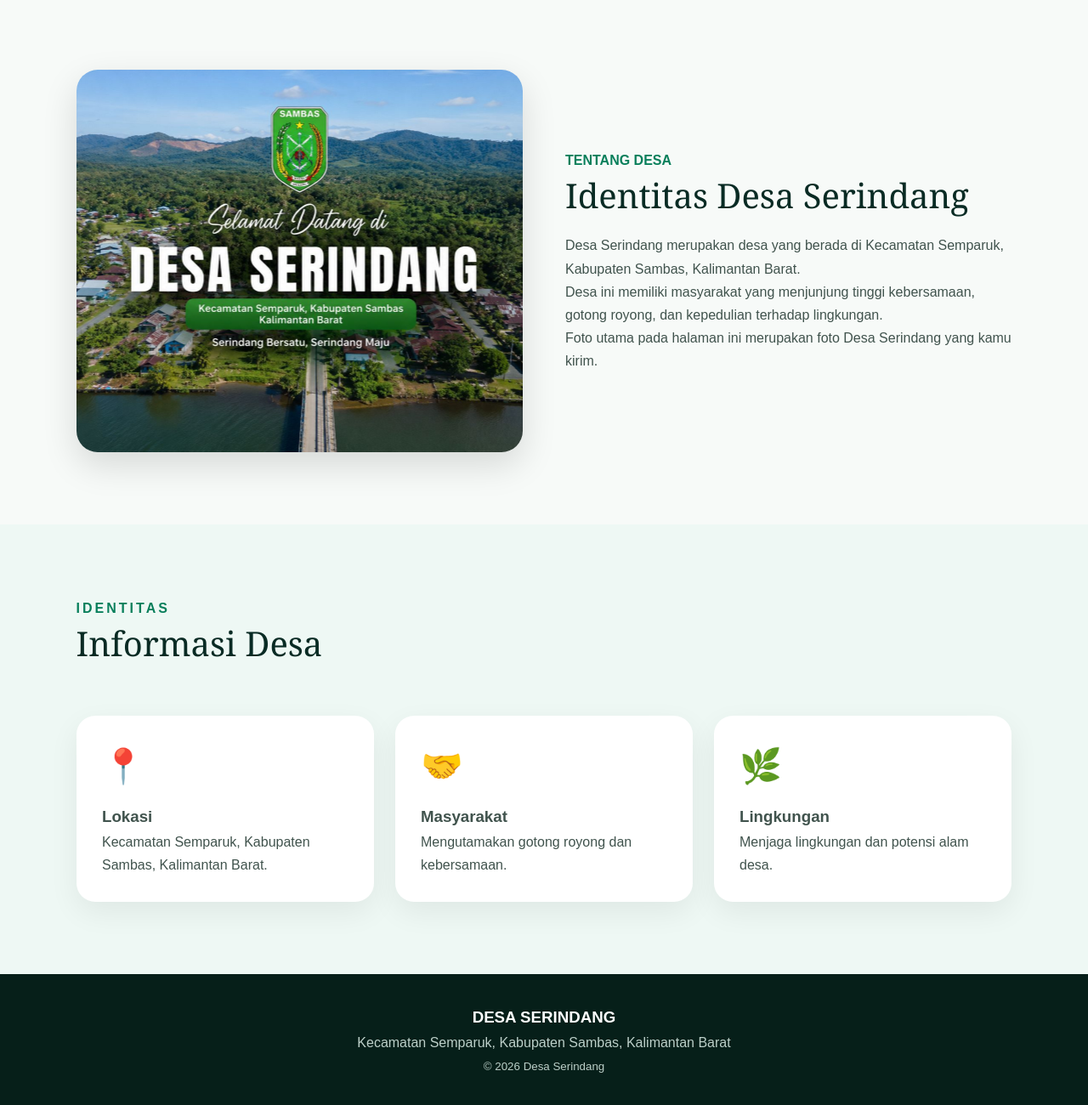
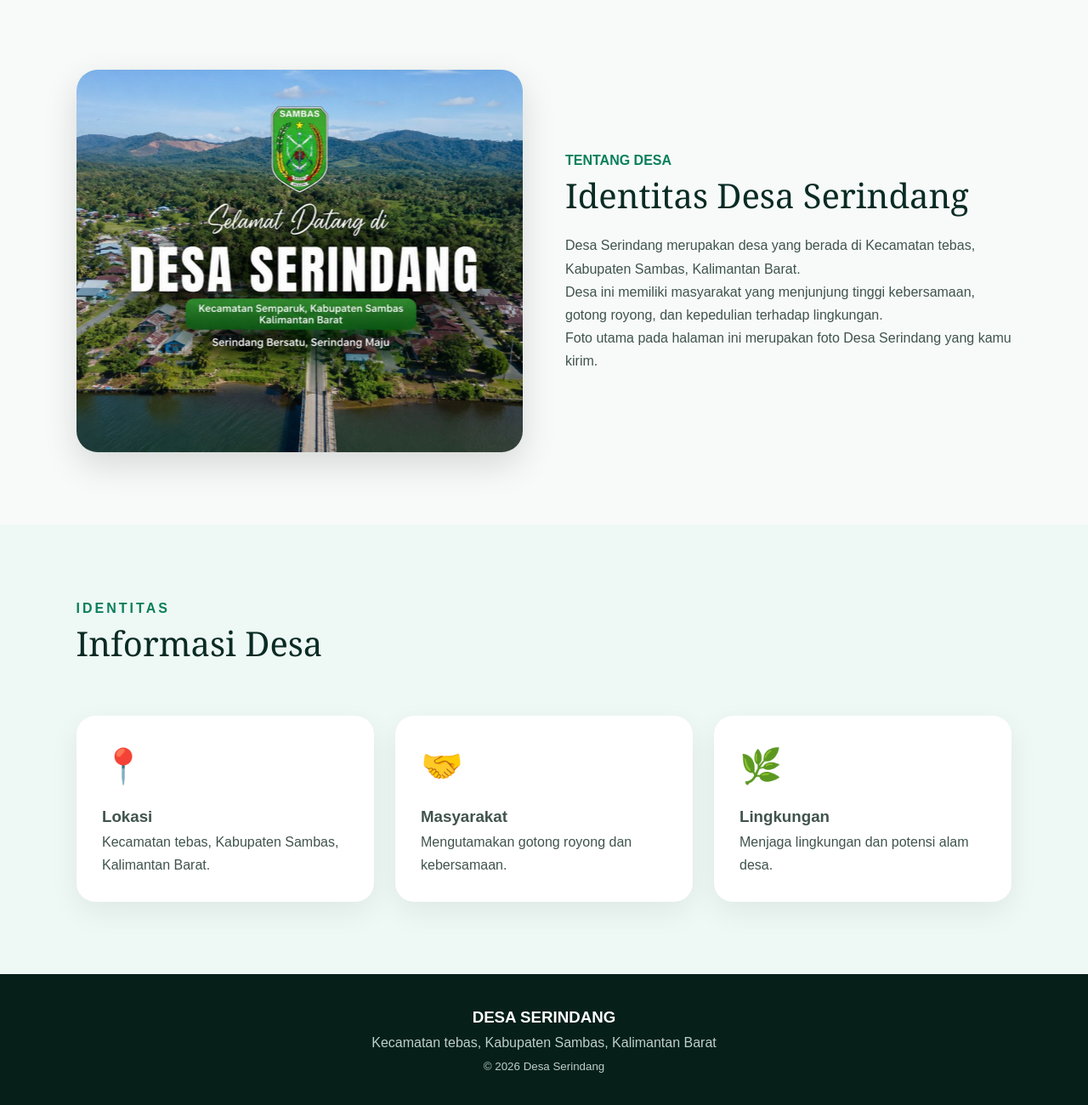
Before and after one commit to indende3-png/website-promosi-desa, a plain HTML site: page profil.html in a window 1280 px wide. Shown: the part 386-1686 px from the top of the page at 85% size. Drawn offline with Linux system fonts and the light colour scheme.

Commit message:
Update profil.html

```diff
--- a/profil.html
+++ b/profil.html
@@ -50,7 +50,7 @@ footer{text-align:center;background:#061f19;color:#bdd0c9;padding:35px}footer h3
 <div class="reveal">
 <p style="color:#087f5b;font-weight:bold">TENTANG DESA</p>
 <h2>Identitas Desa Serindang</h2>
-<p>Desa Serindang merupakan desa yang berada di Kecamatan Semparuk, Kabupaten Sambas, Kalimantan Barat.</p>
+<p>Desa Serindang merupakan desa yang berada di Kecamatan tebas, Kabupaten Sambas, Kalimantan Barat.</p>
 <p>Desa ini memiliki masyarakat yang menjunjung tinggi kebersamaan, gotong royong, dan kepedulian terhadap lingkungan.</p>
 <p>Foto utama pada halaman ini merupakan foto Desa Serindang yang kamu kirim.</p>
 </div>
@@ -63,7 +63,7 @@ footer{text-align:center;background:#061f19;color:#bdd0c9;padding:35px}footer h3
 </div>
 
 <div class="cards">
-<div class="card reveal"><h2>📍</h2><h3>Lokasi</h3><p>Kecamatan Semparuk, Kabupaten Sambas, Kalimantan Barat.</p></div>
+<div class="card reveal"><h2>📍</h2><h3>Lokasi</h3><p>Kecamatan tebas, Kabupaten Sambas, Kalimantan Barat.</p></div>
 <div class="card reveal"><h2>🤝</h2><h3>Masyarakat</h3><p>Mengutamakan gotong royong dan kebersamaan.</p></div>
 <div class="card reveal"><h2>🌿</h2><h3>Lingkungan</h3><p>Menjaga lingkungan dan potensi alam desa.</p></div>
 </div>
@@ -71,7 +71,7 @@ footer{text-align:center;background:#061f19;color:#bdd0c9;padding:35px}footer h3
 
 <footer>
 <h3>DESA SERINDANG</h3>
-<p>Kecamatan Semparuk, Kabupaten Sambas, Kalimantan Barat</p>
+<p>Kecamatan tebas, Kabupaten Sambas, Kalimantan Barat</p>
 <small>© 2026 Desa Serindang</small>
 </footer>
 
```
